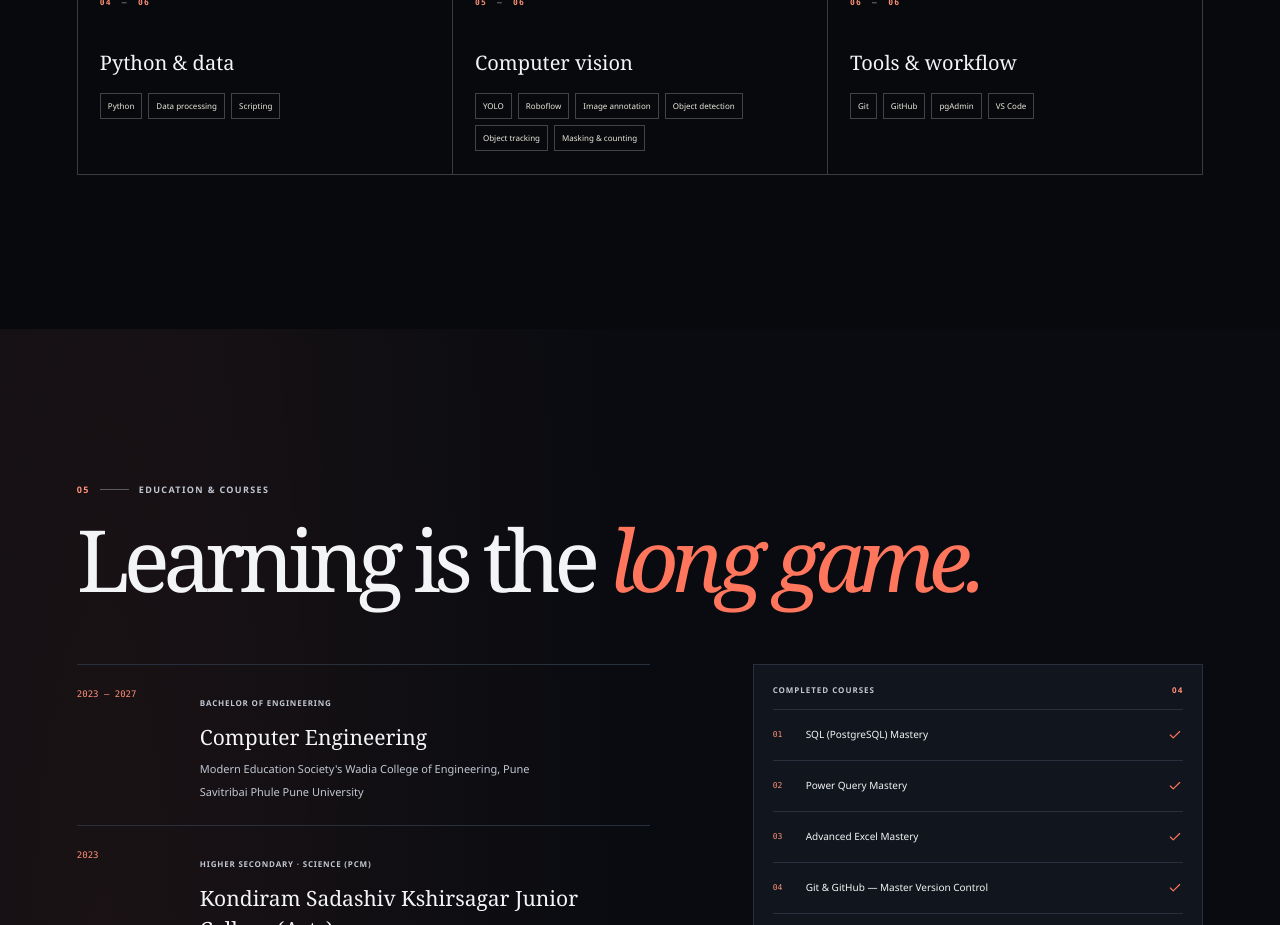
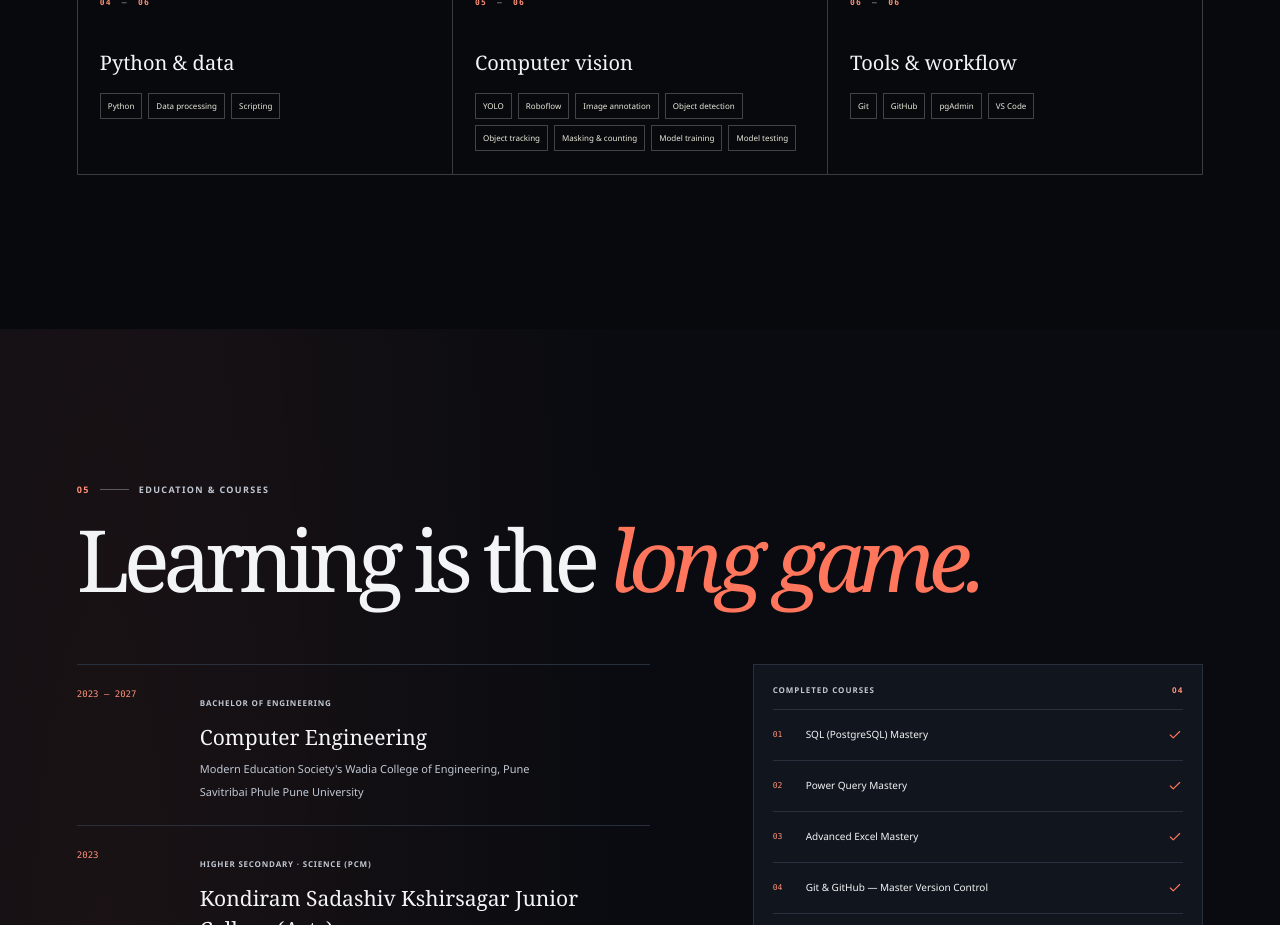
Before and after one commit to udayzaware27/portfolio-website-development, a Next.js app: page / in a window 1280 px wide. Shown: the part 6160-7085 px from the top of the page. Built offline with nearby package versions, Linux system fonts and the light colour scheme.

Commit message:
Add model training and testing skills

```diff
--- a/components/portfolio.tsx
+++ b/components/portfolio.tsx
@@ -254,7 +254,7 @@ const skillGroups = [
   { name: 'Excel & data prep', items: ['Excel', 'Power Query', 'Pivot tables', 'Data transformation', 'Dataset preparation'] },
   { name: 'Business intelligence', items: ['Power BI', 'DAX', 'Dashboards', 'Data visualization'] },
   { name: 'Python & data', items: ['Python', 'Data processing', 'Scripting'] },
-  { name: 'Computer vision', items: ['YOLO', 'Roboflow', 'Image annotation', 'Object detection', 'Object tracking', 'Masking & counting'] },
+  { name: 'Computer vision', items: ['YOLO', 'Roboflow', 'Image annotation', 'Object detection', 'Object tracking', 'Masking & counting', 'Model training', 'Model testing'] },
   { name: 'Tools & workflow', items: ['Git', 'GitHub', 'pgAdmin', 'VS Code'] },
 ]
 
```
